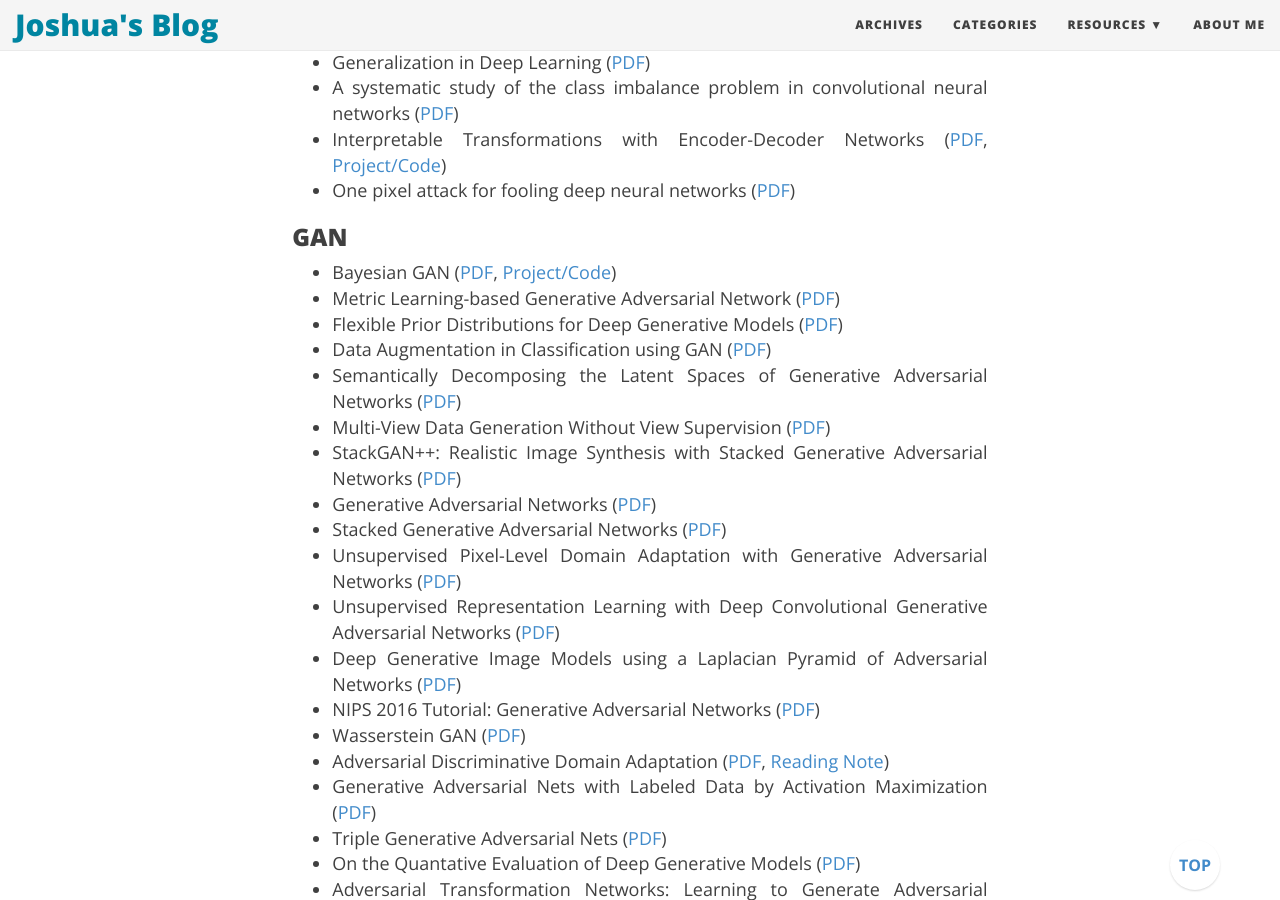
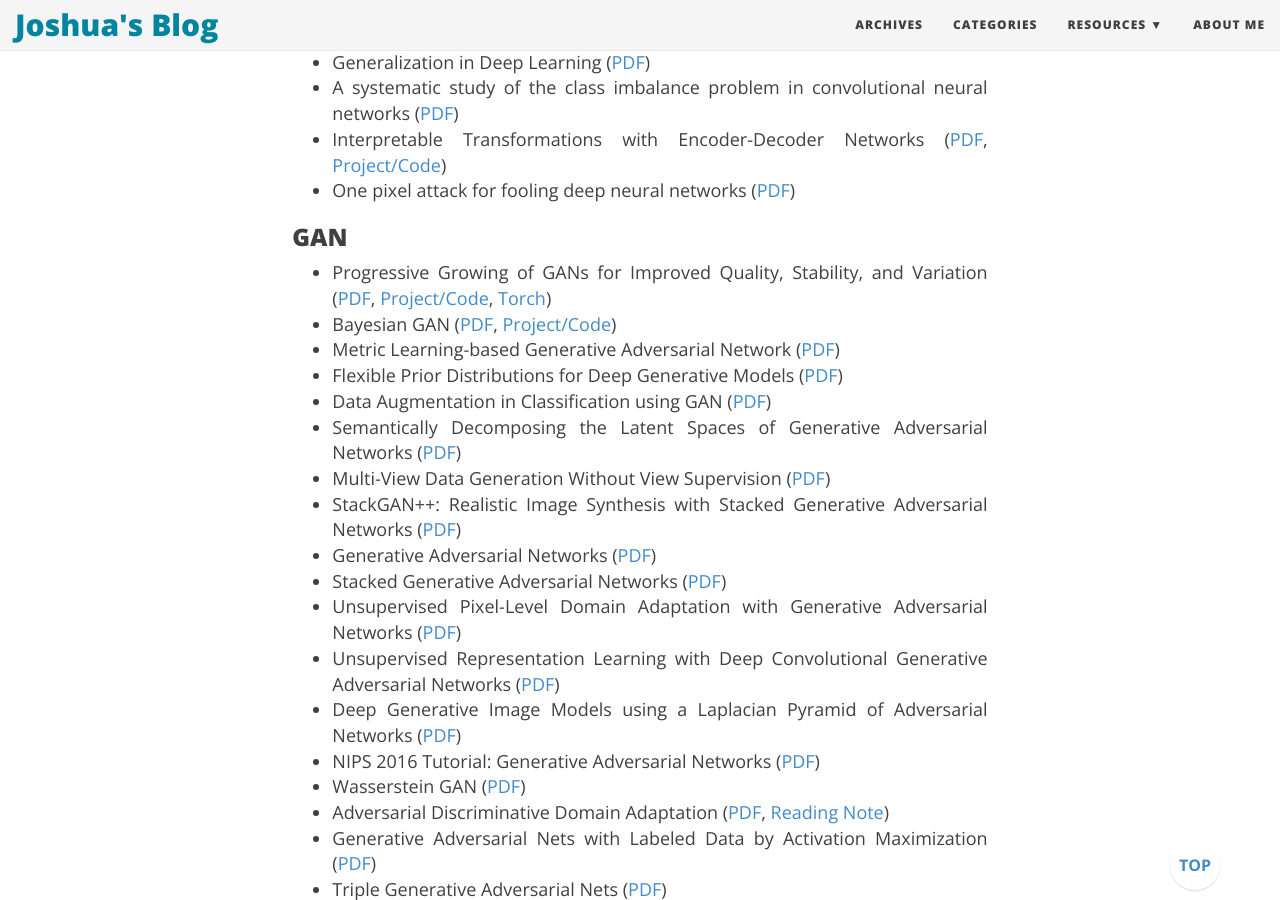
Before and after one commit to joshua19881228/joshua19881228.github.io, a Jekyll site: the page built from _posts/Computer_Vision/2016-08-25-my-jumble-of-computer-vision.md, in a window 1280 px wide and 900 px high, scrolled down 16370 px. Built offline with Jekyll 4.4.1, drawn with Linux system fonts in a browser that asks for light colours; nearby versions of some CDN libraries; comment, search, counter and statistics services are not loaded.

Commit message:
update post

```diff
--- a/_posts/Computer_Vision/2016-08-25-my-jumble-of-computer-vision.md
+++ b/_posts/Computer_Vision/2016-08-25-my-jumble-of-computer-vision.md
@@ -405,6 +405,7 @@ I am going to maintain this page to record a few things about computer vision th
 
 ### GAN ###
 
+* Progressive Growing of GANs for Improved Quality, Stability, and Variation ([PDF](https://arxiv.org/abs/1710.10196), [Project/Code](https://github.com/tkarras/progressive_growing_of_gans), [Torch](https://github.com/nashory/progressive-growing-torch))
 * Bayesian GAN ([PDF](https://arxiv.org/abs/1705.09558), [Project/Code](https://github.com//andrewgordonwilson/bayesgan/))
 * Metric Learning-based Generative Adversarial Network ([PDF](https://arxiv.org/abs/1711.02792))
 * Flexible Prior Distributions for Deep Generative Models ([PDF](https://arxiv.org/abs/1710.11383))
```
